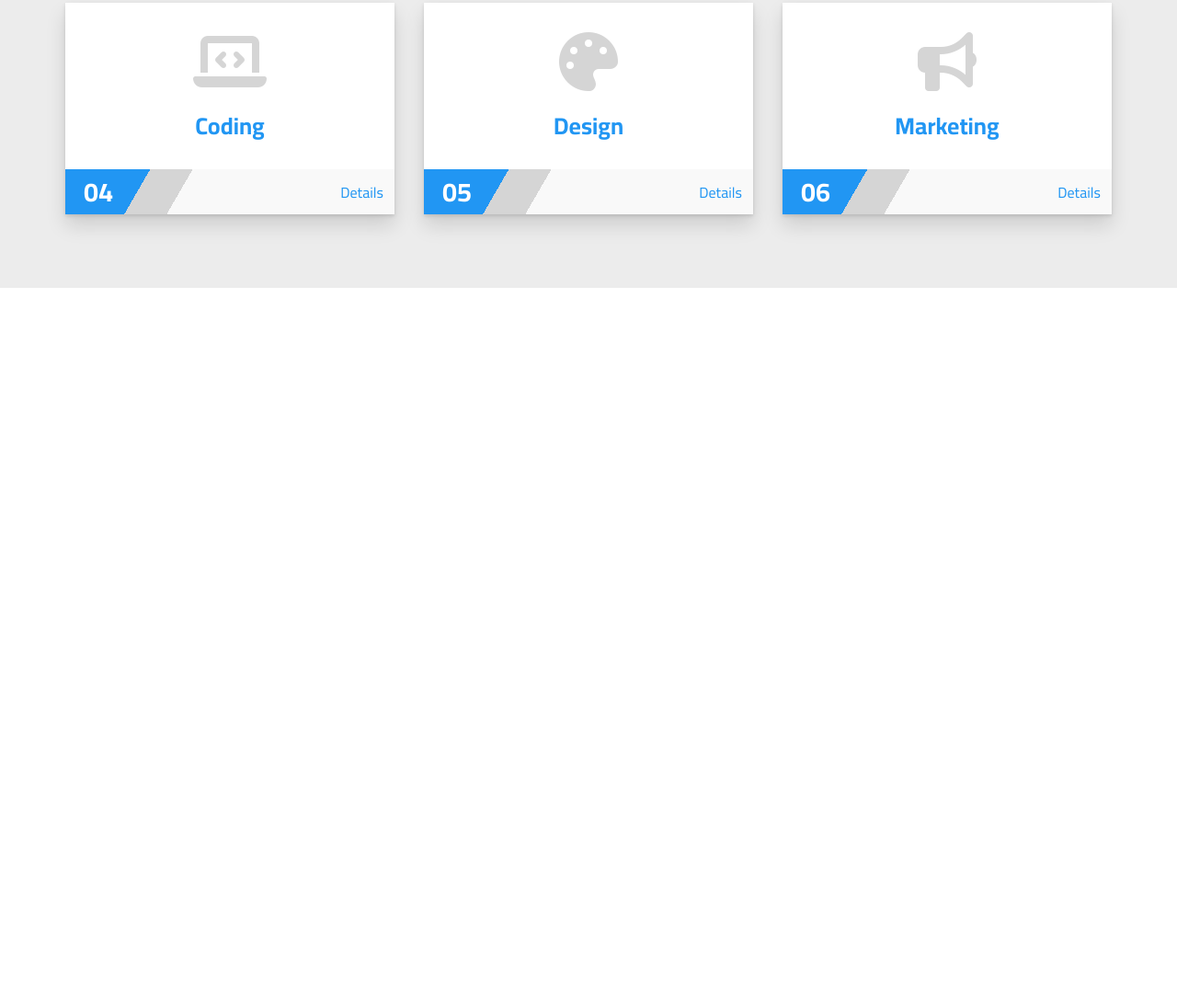
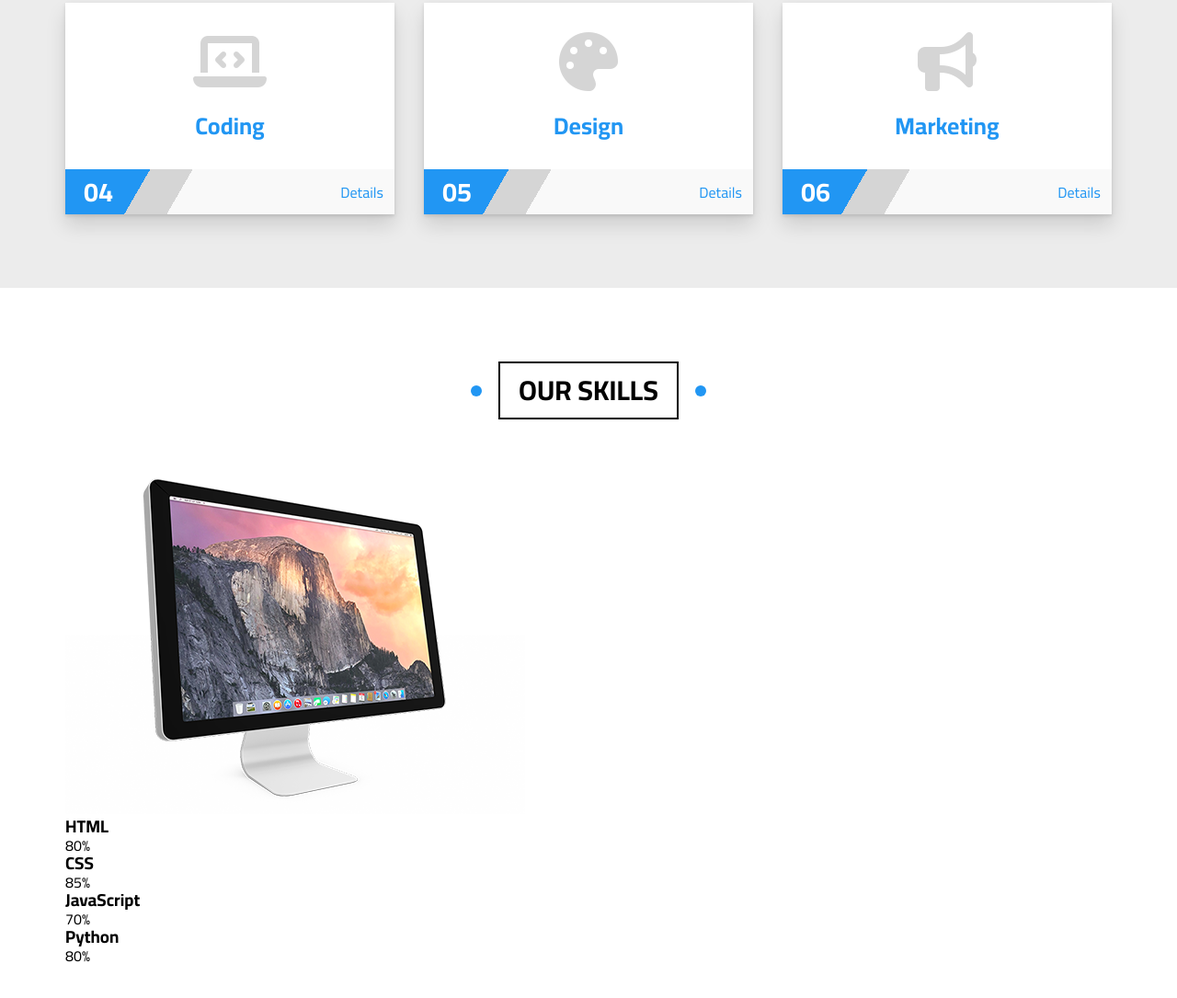
Before and after one commit to loayalsaid1/El-Zero-World-Landing-Page, a plain HTML site: page index.html in a window 1280 px wide. Shown: the part 6757-7842 px from the top of the page at 92% size. Before the commit the page ends 7070 px from the top, so only its background shows below. Drawn offline with Linux system fonts and the light colour scheme.

Commit message:
Structure the our-skills section

```diff
--- a/index.html
+++ b/index.html
@@ -515,6 +515,46 @@
 			</div>
 		</section>
 	<!-- End services -->
+	<!-- Start Our Skills -->
+	<section class="our-skills" id="our-skills">
+		<div class="section-heading">
+			<h2>Our Skills</h2>
+		</div>
+		<div class="container">
+			<img src="images/skills.png" alt="skills">
+			<div class="skills">
+				<div class="skill">
+					<div class="text">
+						<h3>HTML</h3>
+						<span class="percentage">80%</span>
+					</div>
+					<div class="progress-bar" style="--progress: 80%"></div>
+				</div>
+				<div class="skill">
+					<div class="text">
+						<h3>CSS</h3>
+						<span class="percentage">85%</span>
+					</div>
+					<div class="progress-bar" style="--progress: 85%"></div>
+				</div>
+				<div class="skill">
+					<div class="text">
+						<h3>JavaScript</h3>
+						<span class="percentage">70%</span>
+					</div>
+					<div class="progress-bar" style="--progress: 70%"></div>
+				</div>
+				<div class="skill">
+					<div class="text">
+						<h3>Python</h3>
+						<span class="percentage">80%</span>
+					</div>
+					<div class="progress-bar" style="--progress: 80%"></div>
+				</div>
+			</div>
+		</div>
+	</section>
+	<!-- End Our Skills -->
 </body>
 
 </html>
```
Also changed, not shown: images/skills.png (added).
